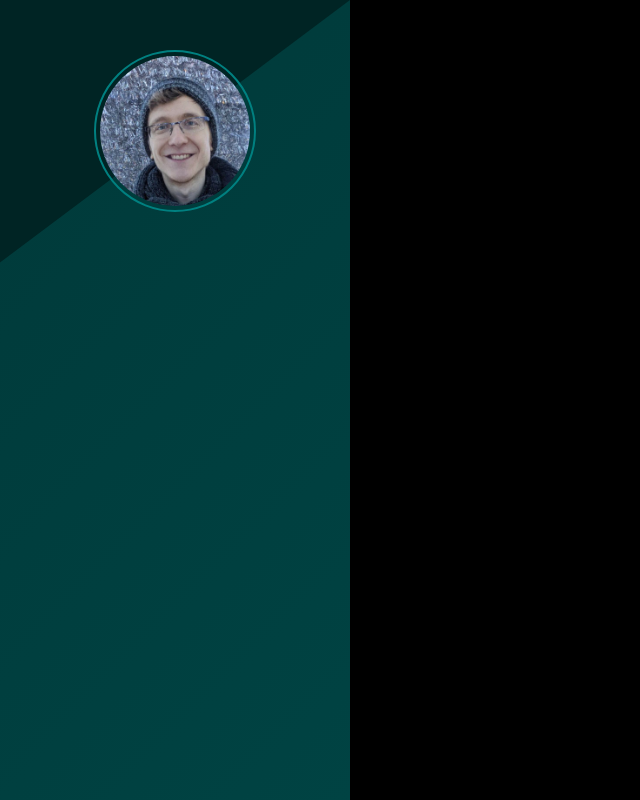
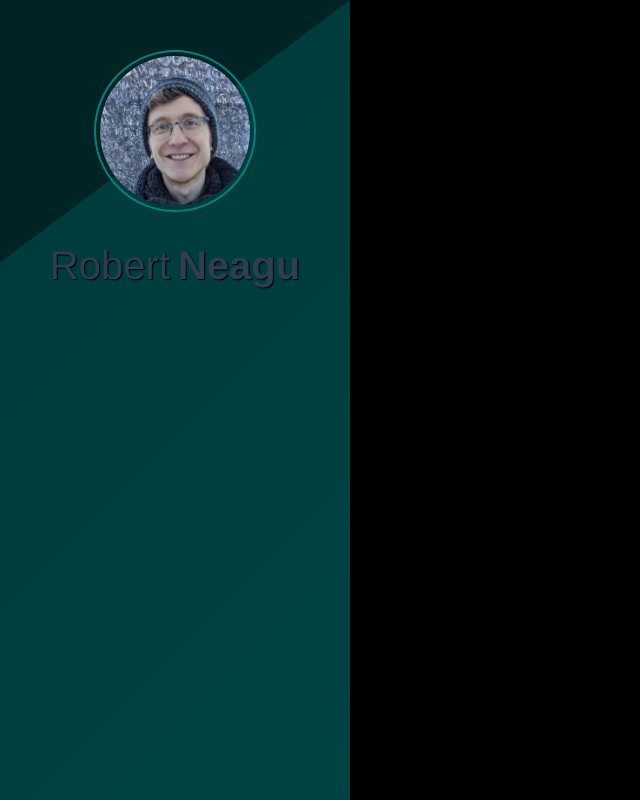
Before and after one commit to rdneagu/my-cv-source, a Vue app: page / in a window 1280 px wide. Shown: the whole page, without its empty margins (0-640 px from the left). Built offline with nearby package versions, Linux system fonts and the light colour scheme.

Commit message:
Add name section to the profile

```diff
--- a/src/views/Home.vue
+++ b/src/views/Home.vue
@@ -1,15 +1,16 @@
 <template>
   <div class="home">
     <aside class="profile">
-      <div class="shape">
-        <svg viewBox="0 0 100 100" xmlns="http://www.w3.org/2000/svg">
-          <polygon class="left-triangle" points="0 0, 100 0, 0 75" />
-        </svg>
-      </div>
+      <svg class="corner" viewBox="0 0 100 100" xmlns="http://www.w3.org/2000/svg">
+        <polygon class="left-triangle" points="0 0, 100 0, 0 75" />
+      </svg>
       <div class="avatar-wrapper">
         <div class="avatar"></div>
       </div>
-      <div class="name"></div>
+      <div class="name-wrapper">
+        <span class="name first-name">Robert</span>
+        <span class="name last-name">Neagu</span>
+      </div>
     </aside>
     <section class="content"></section>
   </div>
@@ -33,15 +34,13 @@
     /**
      * SVG Shape behind avatar
      */
-    .shape {
+    .corner {
       position: absolute;
       top: 0;
       left: 0;
       right: 0;
-      height: 64px;
-      svg {
-        .left-triangle { fill: darken(teal, 18%); }
-      }
+      height: 350px;
+      .left-triangle { fill: darken(teal, 18%); }
     }
 
     /**
@@ -60,6 +59,23 @@
         border-radius: inherit;
       }
     }
+
+    /**
+     * Name
+     */
+    .name-wrapper {
+      position: relative;
+      display: flex;
+      flex-direction: row;
+      .name {
+        margin: 0 4px;
+        font-size: 2.5em;
+
+        &.last-name {
+          font-weight: 700;
+        }
+      }
+    }
   }
 }
 </style>
```
